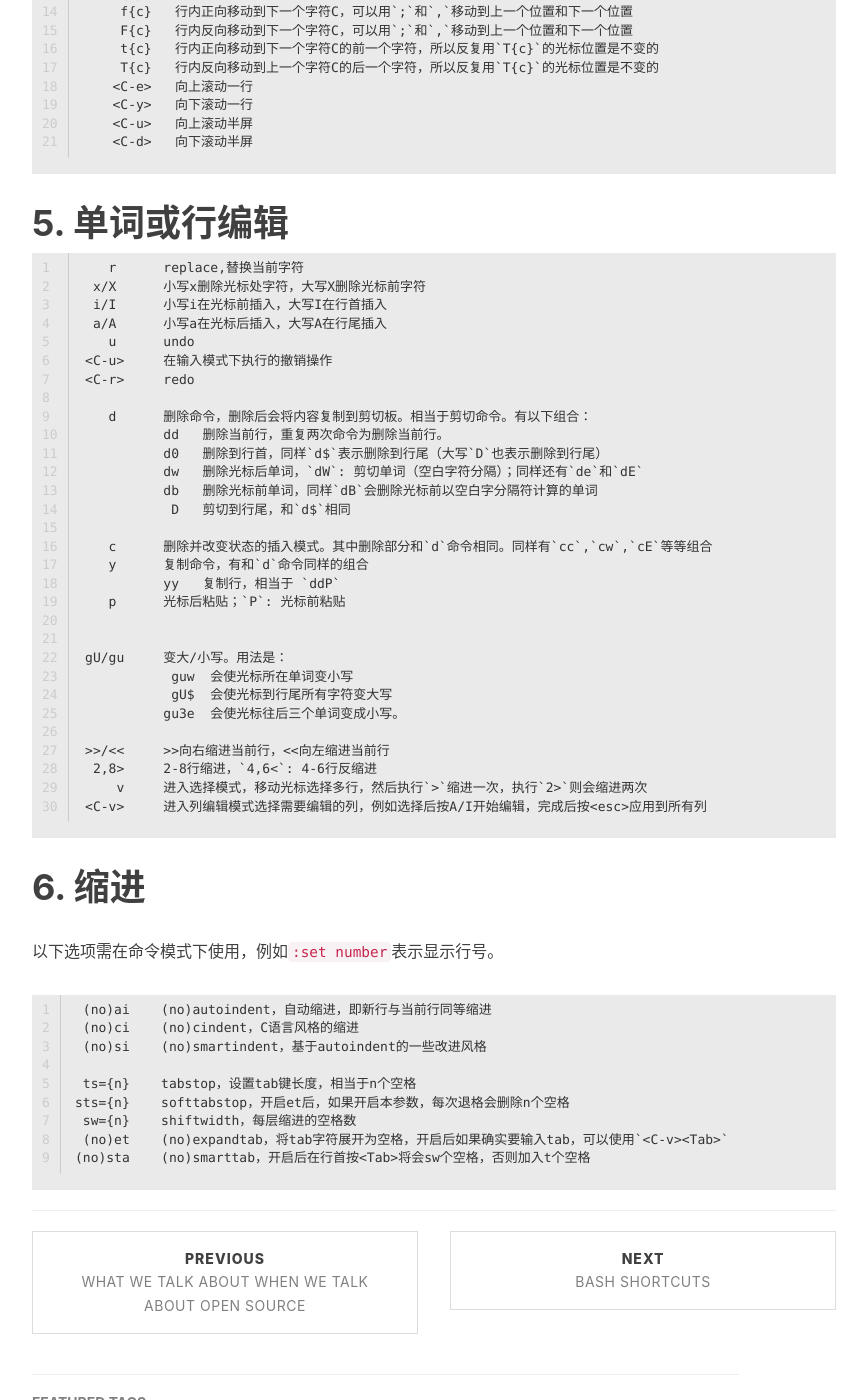
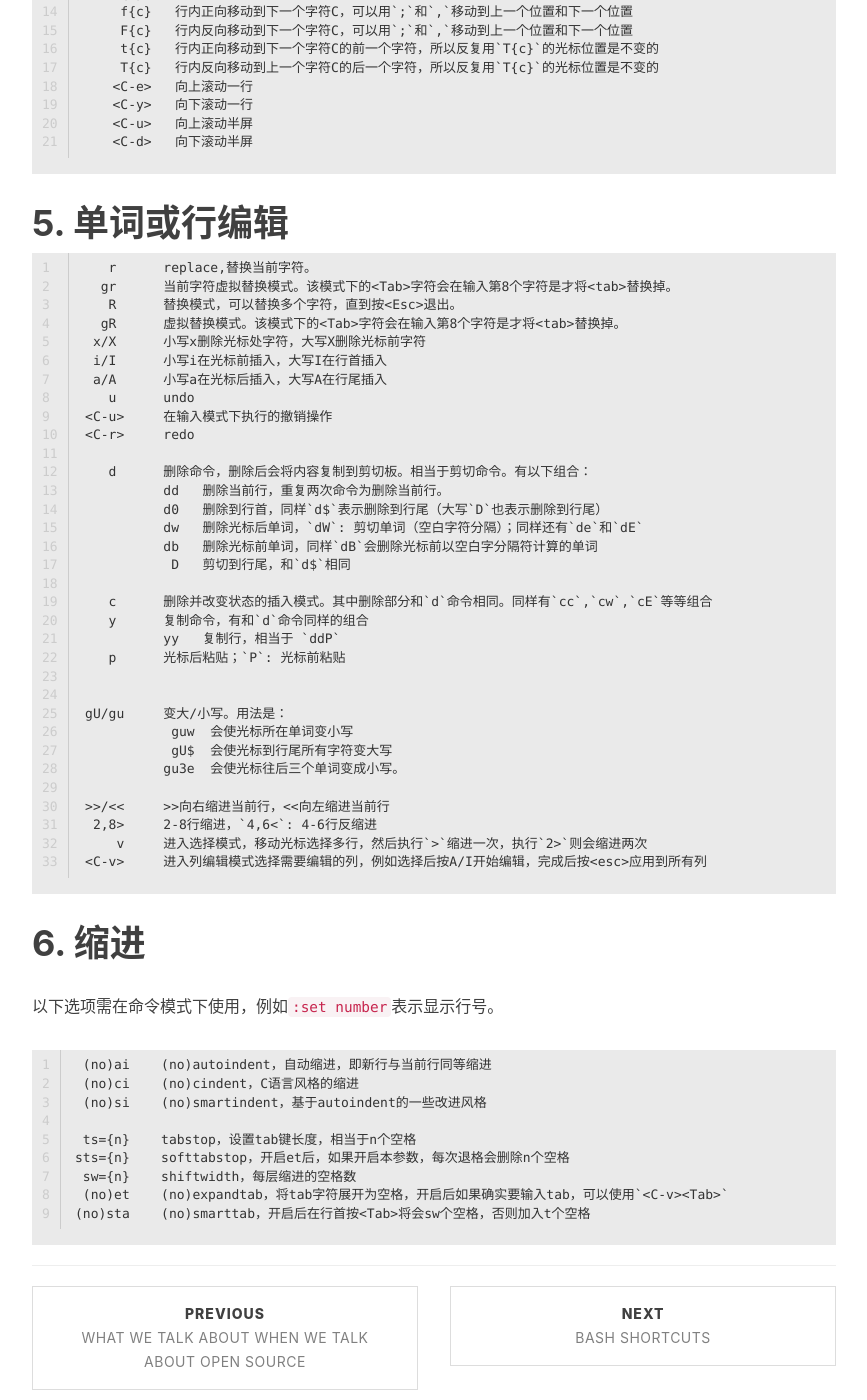
Before and after one commit to kimiazhu/kimiazhu.github.io, a Jekyll site: the page built from _posts/2016-05-16-vim_faq.markdown, in a window 1280 px wide and 1400 px high, scrolled down 4911 px. Shown: the whole window, without its empty margins (233-1100 px from the left). Built offline with Jekyll 4.4.1, drawn with Linux system fonts in a browser that asks for light colours; nearby versions of some CDN libraries; comment, search, counter and statistics services are not loaded.

Commit message:
add replace mode: r/R/gr/gR

```diff
--- a/_posts/2016-05-16-vim_faq.markdown
+++ b/_posts/2016-05-16-vim_faq.markdown
@@ -177,7 +177,10 @@ vim -p file1 file2 file3
 
 # 5. 单词或行编辑
 
-	   r      replace,替换当前字符
+	   r      replace,替换当前字符。
+	  gr      当前字符虚拟替换模式。该模式下的<Tab>字符会在输入第8个字符是才将<tab>替换掉。
+	   R      替换模式，可以替换多个字符，直到按<Esc>退出。
+	  gR      虚拟替换模式。该模式下的<Tab>字符会在输入第8个字符是才将<tab>替换掉。
 	 x/X      小写x删除光标处字符，大写X删除光标前字符
 	 i/I      小写i在光标前插入，大写I在行首插入
      a/A      小写a在光标后插入，大写A在行尾插入
```
